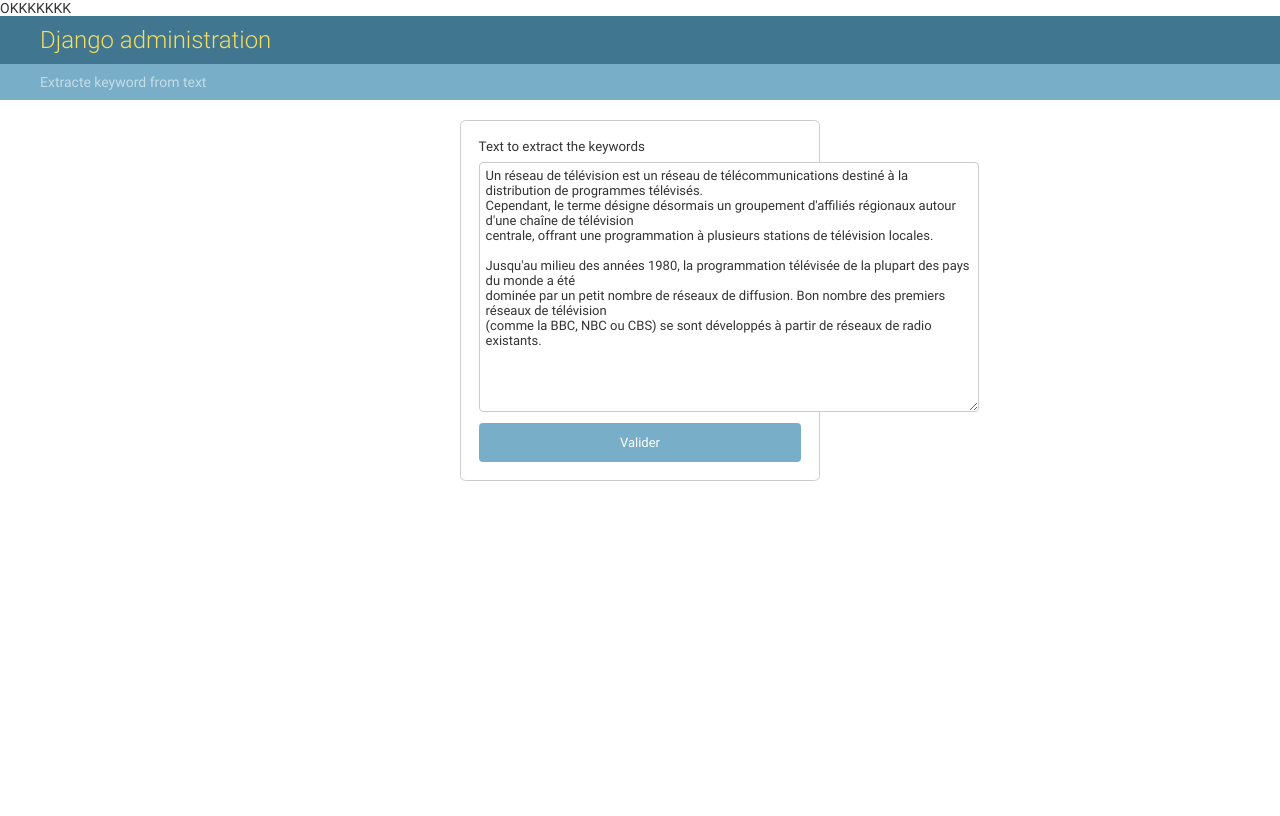
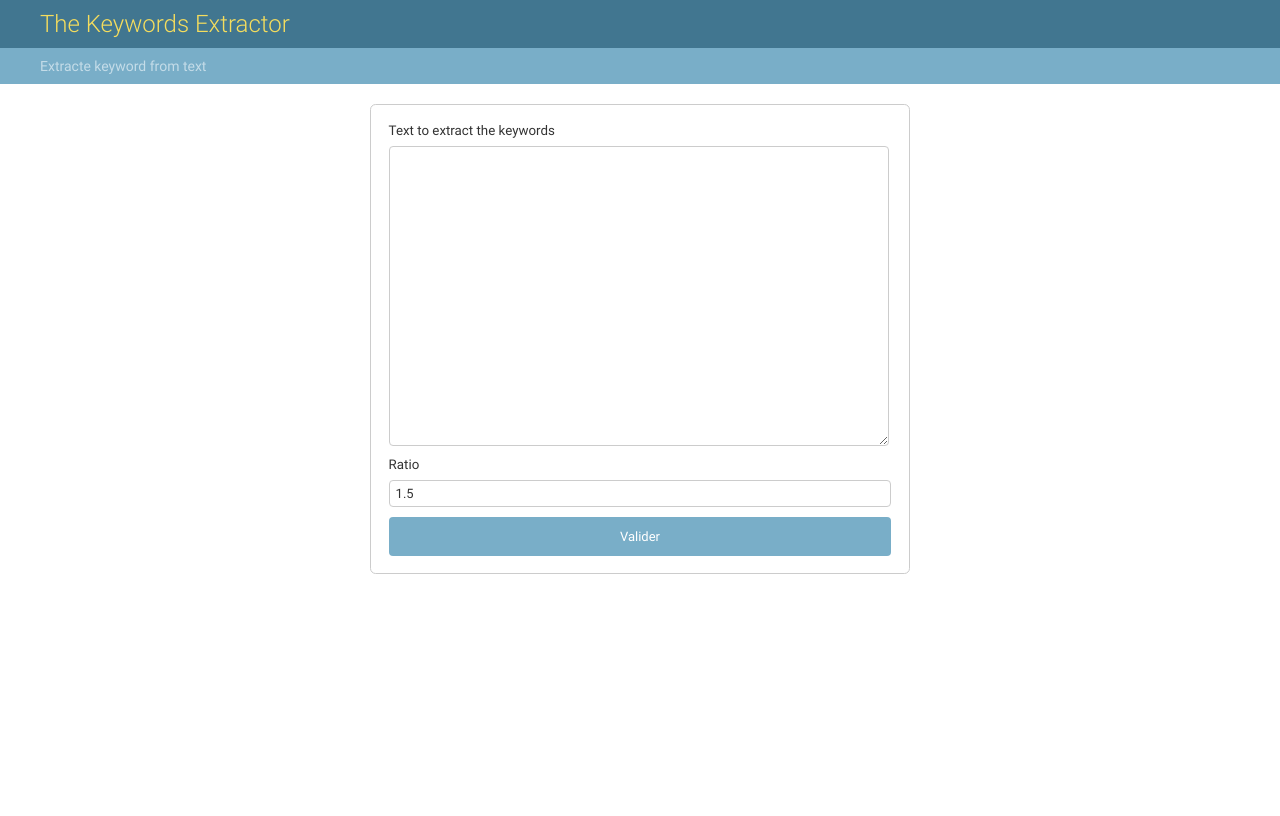
Before and after one commit to hopek3bones/key_extractor, a Django app: page / in a window 1280 px wide. After the commit the page ends 574 px from the top, so only its background shows below. Run offline with Django 3.2, Linux system fonts and the light colour scheme.

Commit message:
Web interface is builded.

```diff
--- a/kyxo.py
+++ b/kyxo.py
@@ -6,7 +6,7 @@ FR_MODEL = ('fr_core_news_md');
 EN_ALPHA = "0123456789abcdefghijklmnopqrstuvwxyz-'";
 FR_ALPHA = "0123456789abcdefghijklmnopqrstuvwxyz-éù'èçàîêâïôüûë";
 EXTRACT_PATTERN = None;
-SBT_AVR  = 3.0;
+SBT_AVR  = 1.5;
 NLP      = None;
 MTC      = None;
 ALP      = None;
@@ -91,7 +91,7 @@ def _reg_counts(elem, dict_):
     return dict_;
 
 
-def get_keywords(text):
+def get_keywords(text, ratio=SBT_AVR):
     global NLP;
     global MTC;
     global ALP
@@ -100,6 +100,7 @@ def get_keywords(text):
     global EXTRACT_PATTERN;
 
     try:
+        if not text: return {};
         MTC.add('mmat_01', EXTRACT_PATTERN);
         doc     = NLP(text);
         matches = MTC(doc);
@@ -123,12 +124,12 @@ def get_keywords(text):
         counts = dict(sorted(counts.items(), key=lambda item: item[1], reverse=True));
         coun   = list(counts.values());
         if len(coun) == 0:
-            return [];
+            return {};
 
         min_ = coun[-1];
         max_ = coun[0];
         stdd = max_ - min_;     # print(stdd);
-        avr  = stdd / SBT_AVR;  # print(avr);
+        avr  = stdd / ratio;  # print(avr);
 
         keywords = {};
         for token, count in counts.items():
@@ -141,7 +142,7 @@ def get_keywords(text):
         return keywords;
     except Exception as e:
         _printf("ERROR ==> {}".format(e.args[0]));
-        return [];
+        return {};
 
 
 if __name__ == '__main__':
--- a/main/templates/index.html
+++ b/main/templates/index.html
@@ -35,10 +35,27 @@
                 </div>
 
                 <div class="input-group">
+                    <label for="ratio">Ratio</label>
+                    <input id="ratio" type="number" name="ratio" step="0.01" value="{{ ratio }}" min="1.0"/>
+                </div>
+                <div class="input-group">
                     <input id="subm" type="submit" class="btn btn-next" value="Valider"/>
+                </div>
+                <div class="input-group">
+                    {% if results %}
+                        <h1>List of keywords</h1>
+                        <ol>
+                            {% for word, frq in results.items %}
+                                <li><strong>{{ word }} ({{ frq }})</strong></li>
+                            {% endfor %}
+                        </ol>
+                    {% endif %}
                 </div>
             </div>
         </form>
+
+
+
         <script type="javascript/text">
 
         </script>
--- a/main/views.py
+++ b/main/views.py
@@ -1,18 +1,26 @@
+from django.contrib   import messages
 from django.shortcuts import render
 from django     import urls
+import kyxo as kx
+
+
+# init NLP mdoel
+kx.init(kx.FR_MODEL, kx.FR_ALPHA);
 
 
 def show_index(request):
-    eg = """
-Un réseau de télévision est un réseau de télécommunications destiné à la distribution de programmes télévisés.
-Cependant, le terme désigne désormais un groupement d'affiliés régionaux autour d'une chaîne de télévision
-centrale, offrant une programmation à plusieurs stations de télévision locales.
-
-Jusqu'au milieu des années 1980, la programmation télévisée de la plupart des pays du monde a été
-dominée par un petit nombre de réseaux de diffusion. Bon nombre des premiers réseaux de télévision
-(comme la BBC, NBC ou CBS) se sont développés à partir de réseaux de radio existants.
-"""
-    return render(request, 'index.html', {"text": eg});
+    if request.method == 'GET':
+        return render(request, 'index.html', {"text": "", "ratio": 1.5});
+    elif request.method == 'POST':
+        text    = request.POST.get("text");
+        ratio   = request.POST.get("ratio", 1.5);
+        results = {};
+        if text:
+            print(text);
+            results = kx.get_keywords(text, float(ratio));
+            messages.success(request, "{} keyword(s) are extracted successfully!".format(len(results)));
+        else: messages.warning(request, "Copy and paste any text in the textarea please.");
+        return render(request, 'index.html', {"text": text, 'results': results, "ratio": ratio});
 
 
 urlpatterns = [
--- a/static/main/styles/index.css
+++ b/static/main/styles/index.css
@@ -36,7 +36,7 @@ input {
 }
 
 #forms {
-    width: clamp(320px, 30%, 430px);
+    width: clamp(540px, 30%, 430px);
     margin: 0 auto;
     border: 1px solid #ccc;
     border-radius: 0.35rem;
@@ -49,7 +49,7 @@ input {
 
 #text {
     width: 500px;
-    height: 250px;
+    height: 300px;
 }
 
 #subm {
--- a/templates/admin/base.html
+++ b/templates/admin/base.html
@@ -22,7 +22,7 @@
 
 <body class="{% if is_popup %}popup {% endif %}{% block bodyclass %}{% endblock %}"
   data-admin-utc-offset="{% now "Z" %}">
-OKKKKKKK
+
 <!-- Container -->
 <div id="container">
 
--- a/templates/admin/base_site.html
+++ b/templates/admin/base_site.html
@@ -3,7 +3,7 @@
 {% block title %}{% if subtitle %}{{ subtitle }} | {% endif %}{{ title }} | {{ site_title|default:_('Django site admin') }}{% endblock %}
 
 {% block branding %}
-<h1 id="site-name"><a href="{% url 'admin:index' %}">{{ site_header|default:_('Django administration') }}</a></h1>
+<h1 id="site-name"><a href="{% url 'admin:index' %}">{{ site_header|default:_('The Keywords Extractor') }}</a></h1>
 {% endblock %}
 
 {% block nav-global %}{% endblock %}
```
